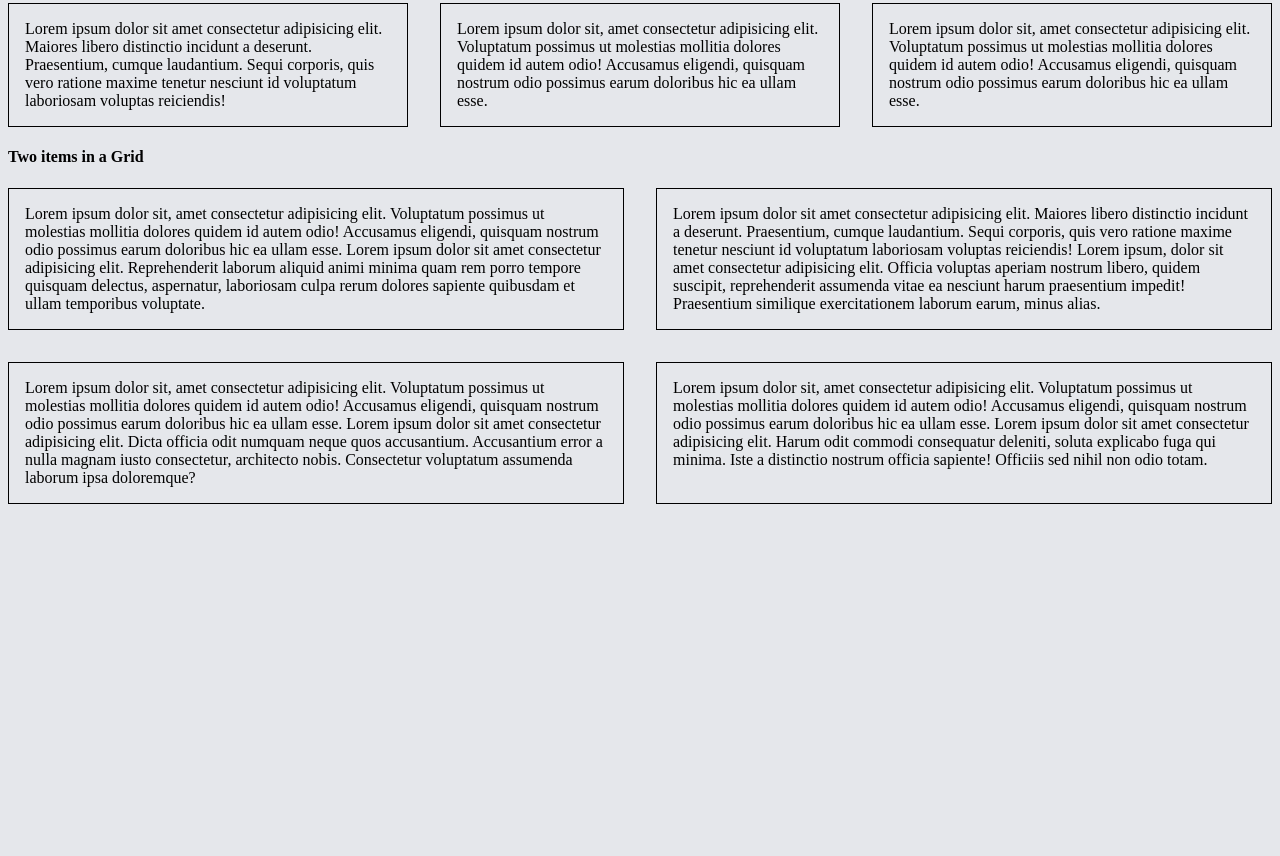
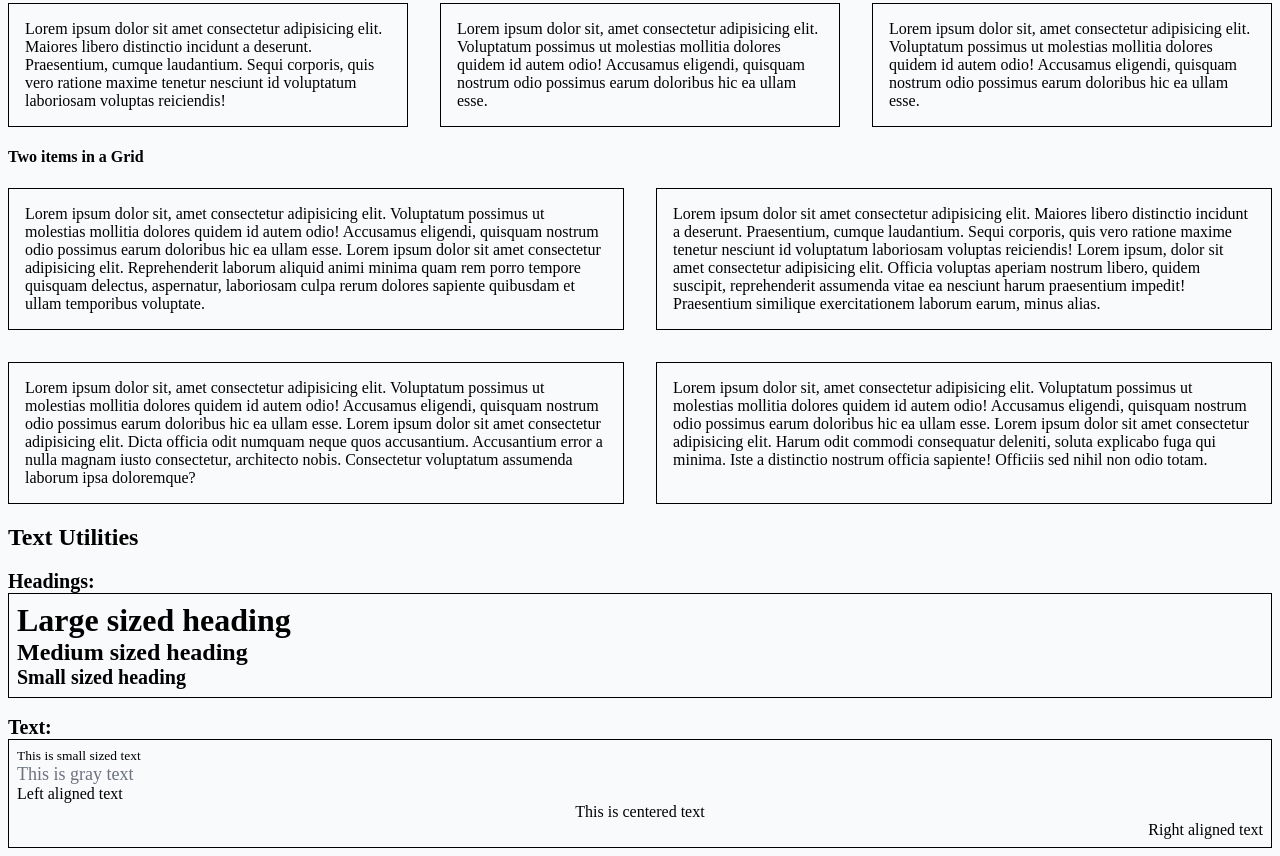
Before and after one commit to direshpradhan/component-library, a plain HTML site: page index.html in a window 1280 px wide. Shown: the part 2929-3785 px from the top of the page. Before the commit the page ends 3441 px from the top, so only its background shows below. Drawn offline with Linux system fonts and the light colour scheme.

Commit message:
Added text utilities

```diff
--- a/index.html
+++ b/index.html
@@ -213,5 +213,23 @@
         </div>
     </div>
 
+    <h2>Text Utilities</h2>
+
+        <div class="heading-sm">Headings:</div>
+        <div style="border:1px solid black; padding:0.5rem">
+            <div class="heading-lg">Large sized heading</div>
+            <div class="heading-md">Medium sized heading</div>
+            <div class="heading-sm">Small sized heading</div>
+        </div>
+        <br>
+
+        <div class="heading-sm">Text:</div>
+        <div style="border:1px solid black; padding:0.5rem">
+            <div class="text-small">This is small sized text</div>
+            <div class="text-gray" style="font-size:large">This is gray text</div>
+            <div class="text-left">Left aligned text</div>
+            <div class="text-centre">This is centered text</div>
+            <div class="text-right">Right aligned text</div>
+        </div>
 </body>
 </html>
--- a/styles.css
+++ b/styles.css
@@ -6,7 +6,7 @@
 }
 
 body{
-    background-color: #E5E7EB;
+    background-color: #F9FAFB;
     /* max-width: 800px;
     margin:auto; */
 }
@@ -473,3 +473,41 @@ body{
     border:1px solid black;
     padding:1rem;
 }
+
+/* Text Utilities */
+.heading-lg{
+    font-size:2rem;
+    /* font-size: 26px; */
+    font-weight: bold;
+}
+
+.heading-md{
+    font-size:1.5rem;
+    /* font-size: 20px; */
+    font-weight: bold;
+}
+.heading-sm{
+    font-size:1.25rem;
+    /* font-size: 16px; */
+    font-weight: bold;
+}
+
+.text-small{
+    font-size:13.5px;
+}
+
+.text-gray{
+    color:var(--dark-gray);
+}
+
+.text-left{
+    text-align:left;
+}
+
+.text-centre{
+    text-align:center;
+}
+
+.text-right{
+    text-align:right;
+}
```
